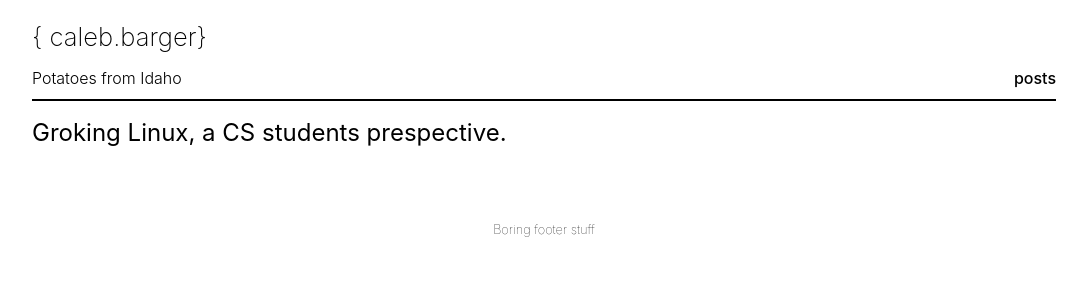
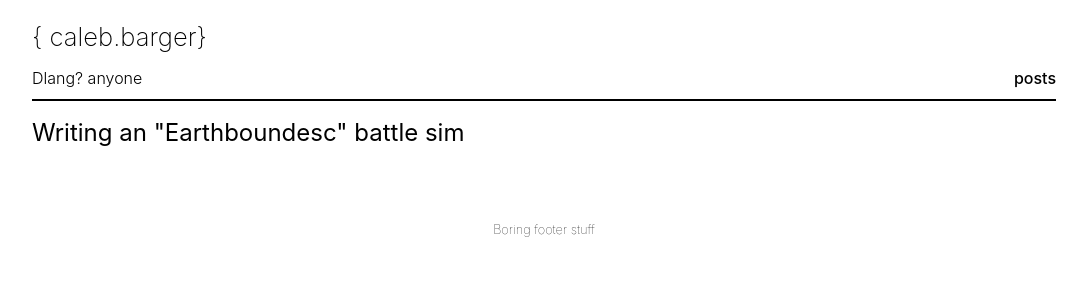
Before and after one commit to Caleb-Barger/caleb.barger, a React (Create React App) app: page /post1 in a window 1280 px wide. Shown: the top 300 px of the page, without its empty margins (96-1183 px from the left). Built offline with nearby package versions, Linux system fonts and the light colour scheme.

Commit message:
working on site

```diff
--- a/src/App.jsx
+++ b/src/App.jsx
@@ -14,8 +14,8 @@ const Posts = () => {
 			<div className="posts">
 				<h2>Hello? yeah not much here yet.</h2>
 				<div className="postSummary">
-					<Link className="postLink" to="/post1">Groking Linux, a CS students prespective. (WORK IN PROGRESS)</Link>
-					<p>12 January, 2021</p>
+					<Link className="postLink" to="/post1">Writing an "Earthboundesc" battle sim</Link>
+					<p>16 May, 2021</p>
 					<p></p>
 				</div>
 			</div>
@@ -34,7 +34,7 @@ function App () {
 			<div className="header">
 				<div className="headerText">
 					<h1>{'{ caleb.barger}'}</h1>
-					<p>Potatoes from Idaho</p>
+					<p>Dlang? anyone</p>
 				</div>
 				<Link className="postsLink" to="/">posts</Link>
 			</div>
--- a/src/Post1.js
+++ b/src/Post1.js
@@ -3,7 +3,7 @@ import React from 'react'
 const Post1 = () => {
 	return (
 		<div className="post">
-			<h2 className="postTitle">Groking Linux, a CS students prespective.</h2>
+			<h2 className="postTitle">Writing an "Earthboundesc" battle sim </h2>
 			<p></p>
 		</div>
 	)
```
